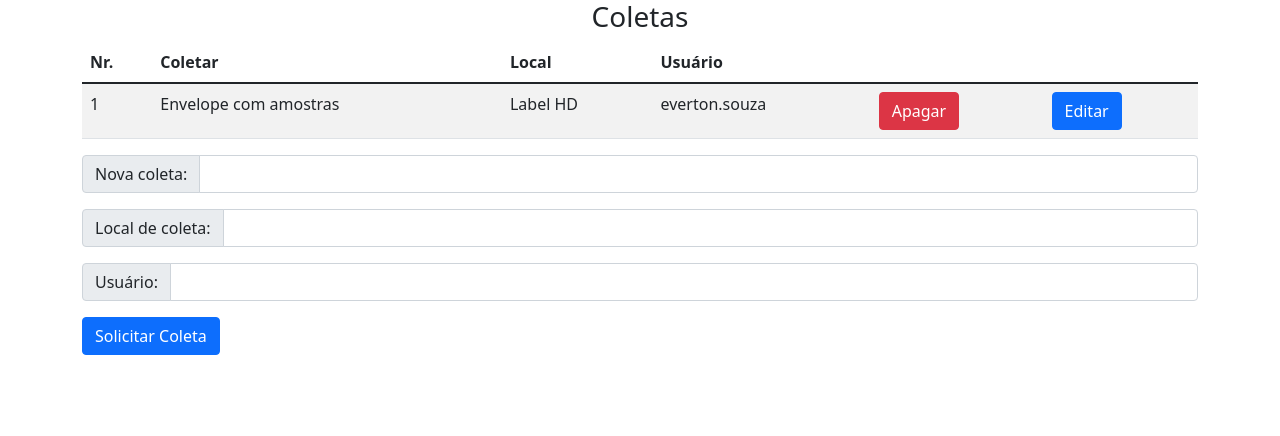
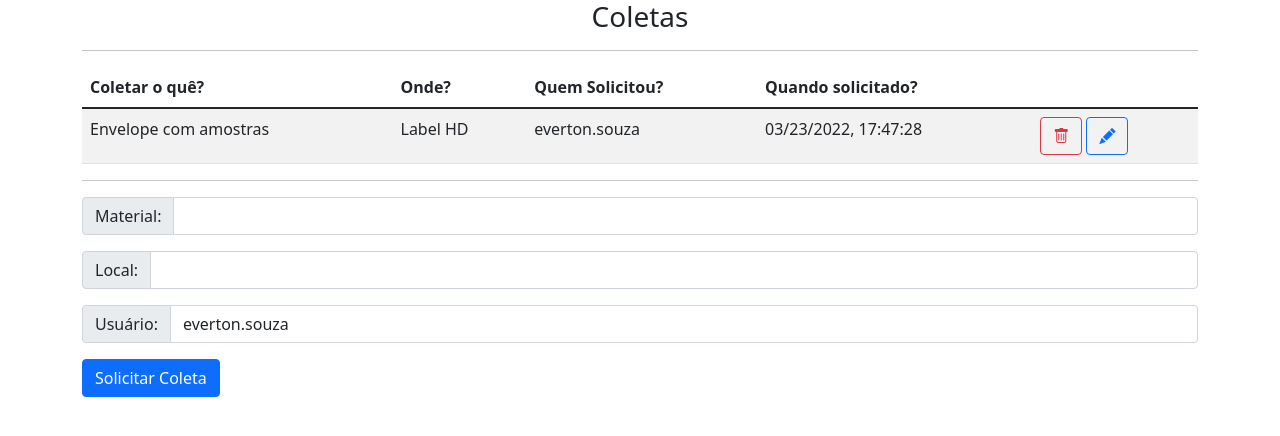
Before and after one commit to carecavoador/sqlite, a Flask app: page / in a window 1280 px wide. Shown: the top 436 px of the page. Run offline with Flask 2, Linux system fonts and the light colour scheme; data comes from the database, SQL or seed files in the repository; both versions use the stored data as it was after the commit; some libraries are stand-ins or nearby versions.

Commit message:
Implementando CRUD.

```diff
--- a/coletas/app.py
+++ b/coletas/app.py
@@ -1,5 +1,6 @@
 from flask import Flask, render_template, redirect, request
 from flask_sqlalchemy import SQLAlchemy
+from datetime import datetime
 
 
 # Flask App >------------------------------------------------------------------
@@ -14,6 +15,7 @@ class Coletas(db.Model):
     coleta = db.Column(db.String, nullable=False)
     local = db.Column(db.String, nullable=False)
     usuario = db.Column(db.String, nullable=False)
+    data = db.Column(db.DateTime, default=datetime.utcnow)
 
     def __repr__(self):
         return f"Coleta('{self.id}', '{self.coleta}' em '{self.local}')"
@@ -26,7 +28,7 @@ def index():
     return render_template("index.html", coletas=coletas)
 
 
-@app.route("/adicionar", methods=["POST"])
+@app.route("/adicionar", methods=["GET", "POST"])
 def adicionar():
     coleta = request.form.get("nova_coleta")
     local = request.form.get("novo_local")
@@ -37,15 +39,26 @@ def adicionar():
     return redirect("/")
 
 
-@app.route("/apagar", methods=["POST"])
-def apagar():
-    id_coleta = request.form.get("id_coleta")
+@app.route("/apagar/<int:id_coleta>")
+def apagar(id_coleta):
     apagar_coleta = Coletas.query.filter_by(id=id_coleta).first()
     db.session.delete(apagar_coleta)
     db.session.commit()
     return redirect("/")
 
 
+@app.route("/editar/<int:id_coleta>", methods=["GET", "POST"])
+def editar(id_coleta):
+    editar_coleta = Coletas.query.get_or_404(id_coleta)
+    if request.method == "POST":
+        editar_coleta.coleta = request.form["edita_coleta"]
+        editar_coleta.local = request.form["edita_local"]
+        db.session.commit()
+        return redirect("/")
+    else:
+        return render_template("editar.html", coleta=editar_coleta)
+
+
 # Main >-----------------------------------------------------------------------
 if __name__ == "__main__":
     app.run(debug=True)
--- a/coletas/templates/index.html
+++ b/coletas/templates/index.html
@@ -1,60 +1,71 @@
-<!DOCTYPE html>
-<head>
-    <meta charset="UTF-8">
-    <title>Coletas solicitadas</title>
-    <!-- Bootstrap -->
-    <link rel="stylesheet" href="{{ url_for("static", filename="css/bootstrap.css") }}">
-</head>
-<body>
+{% extends 'layout.html' %}
+
+{% block head %}
+<title>Solicitação de Coleta</title>
+{% endblock head %}
+
+{% block body %}
 <div class="container-sm">
 
     <h3 class="text-center">Coletas</h3>
+    <hr>
 
+    {% if coletas%}
     <table class="table table-striped table-hover">
         <thead>
             <tr>
-                    <th>Nr.</th>
-                    <th>Coletar</th>
-                    <th>Local</th>
-                    <th>Usuário</th>
-                    <th></th>
+                <th>Coletar o quê?</th>
+                <th>Onde?</th>
+                <th>Quem Solicitou?</th>
+                <th>Quando solicitado?</th>
                 <th></th>
             </tr>
         </thead>
         <tbody>
             {% for coleta in coletas %}
             <tr>
-                        <td>{{ coleta.id }}</td>
                 <td>{{ coleta.coleta }}</td>
                 <td>{{ coleta.local }}</td>
                 <td>{{ coleta.usuario }}</td>
+                <td>{{ coleta.data.strftime("%m/%d/%Y, %H:%M:%S") }}</td>
                 <td>
-                            <form action="/apagar" method="post">
-                                <input type="hidden" name="id_coleta" value="{{ coleta.id }}">
-                                <input type="submit" value="Apagar" class="btn btn-danger">
+                    <div class="acoes">
+                        <a type="submit" class="btn btn-outline-danger" href="/apagar/{{coleta.id}}">
+                            <i class="bi bi-trash"></i>
+                        </a>
+                        <a type="submit" class="btn btn-outline-primary" href="/editar/{{coleta.id}}">
+                            <i class="bi bi-pencil-fill"></i>
+                        </a>
+                    </div>
                     </form>
                 </td>
-                        <td><a class="btn btn-primary" href="#">Editar</a></td>
             </tr>
             {% endfor %}
         </tbody>
     </table>
+    {% else %}
+    <div class="alert alert-primary d-flex align-items-center" role="alert">
+        <i class="bi bi-info-circle-fill me-2"></i>
+        <div>Sem coletas para exibir.</div>
+    </div>
+    {% endif %}
 
+    <hr>
     <form action="/adicionar" method="post">
 
         <div class="input-group mb-3">
-                <span class="input-group-text" id="inputGroup-sizing-default">Nova coleta:</span>
-                <input type="text" name="nova_coleta" class="form-control" aria-label="Sizing example input" aria-describedby="inputGroup-sizing-default">
+            <span class="input-group-text">Material:</span>
+            <input type="text" name="nova_coleta" class="form-control">
         </div>
 
         <div class="input-group mb-3">
-                <span class="input-group-text" id="inputGroup-sizing-default">Local de coleta:</span>
-                <input type="text" name="novo_local" class="form-control" aria-label="Sizing example input" aria-describedby="inputGroup-sizing-default">
+            <span class="input-group-text">Local:</span>
+            <input type="text" name="novo_local" class="form-control">
         </div>
 
         <div class="input-group mb-3">
-                <span class="input-group-text" id="inputGroup-sizing-default">Usuário:</span>
-                <input type="text" name="novo_usuario" class="form-control" aria-label="Sizing example input" aria-describedby="inputGroup-sizing-default">
+            <span class="input-group-text">Usuário:</span>
+            <input type="text" name="novo_usuario" class="form-control" value="everton.souza">
         </div>
 
         <button class="btn btn-primary" type="submit">Solicitar Coleta</button>
@@ -62,8 +73,4 @@
     </form>
 
 </div>
-
-    <!-- Bootstrap -->
-    <script src="{{ url_for("static", filename="js/bootstrap.js") }}"></script>
-</body>
-</html>
+{% endblock body %}
--- /dev/null
+++ b/coletas/templates/layout.html
@@ -0,0 +1,24 @@
+<!DOCTYPE html>
+
+<head>
+    <meta charset="UTF-8">
+
+    <!-- Favicon -->
+    <link rel="shortcut icon" href="{{ url_for('static', filename='favicon.ico') }}" type="image/x-icon">
+
+    <!-- Bootstrap -->
+    <link rel="stylesheet" href="{{ url_for('static', filename='css/bootstrap.css') }}">
+    <link rel="stylesheet" href="https://cdn.jsdelivr.net/npm/bootstrap-icons@1.8.1/font/bootstrap-icons.css">
+
+    {% block head %}{% endblock head %}
+
+</head>
+
+<body>
+    {% block body %}{% endblock body %}
+
+    <!-- Bootstrap -->
+    <script src="{{ url_for('static', filename='js/bootstrap.js') }}"></script>
+</body>
+
+</html>
```
Also changed, not shown: coletas/templates/editar.html (added, +35 -0 lines), coletas/db/coletas.sqlite, coletas/static/favicon.ico (added). Lines whose indentation alone changed are shown as unchanged.
